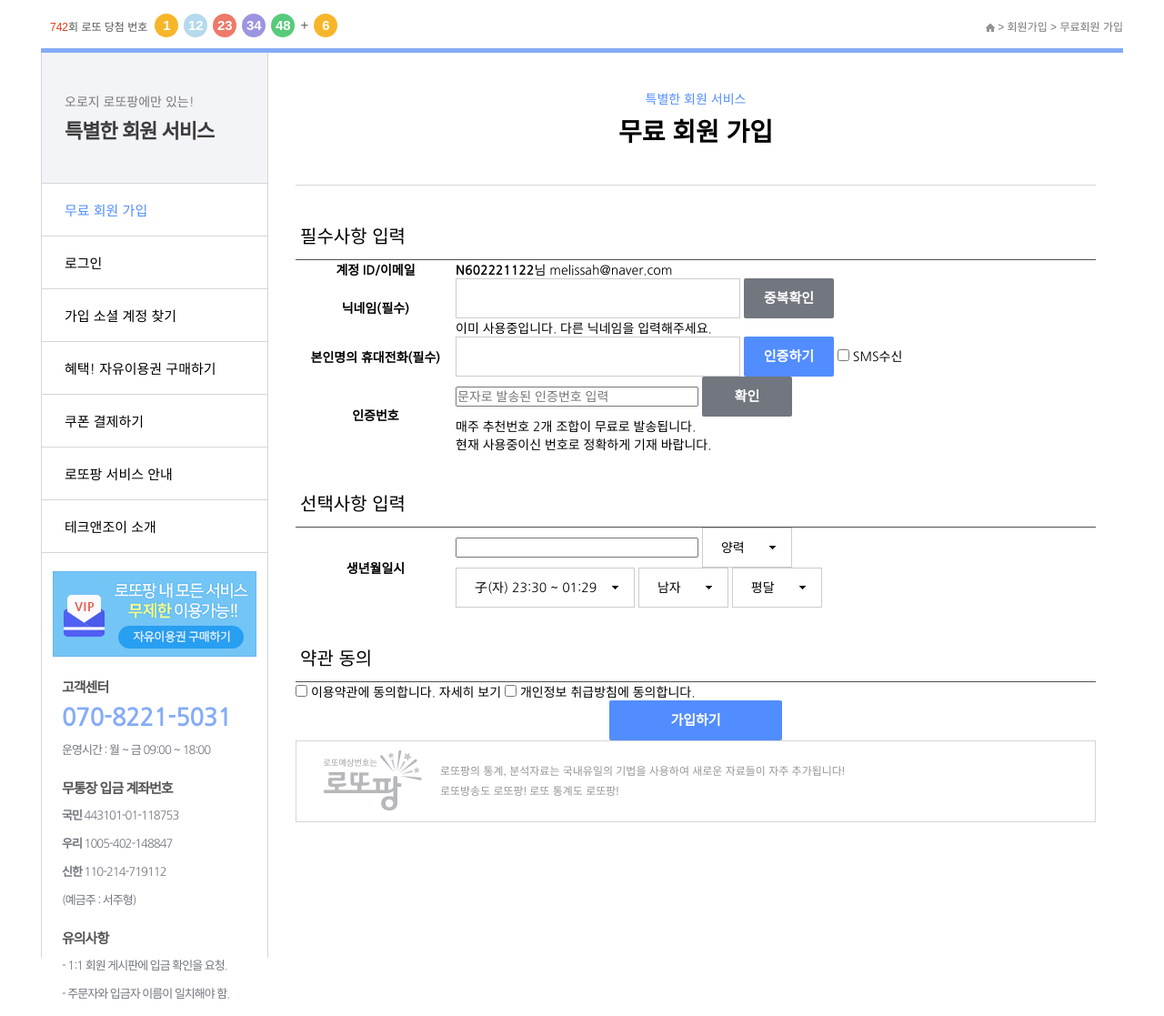
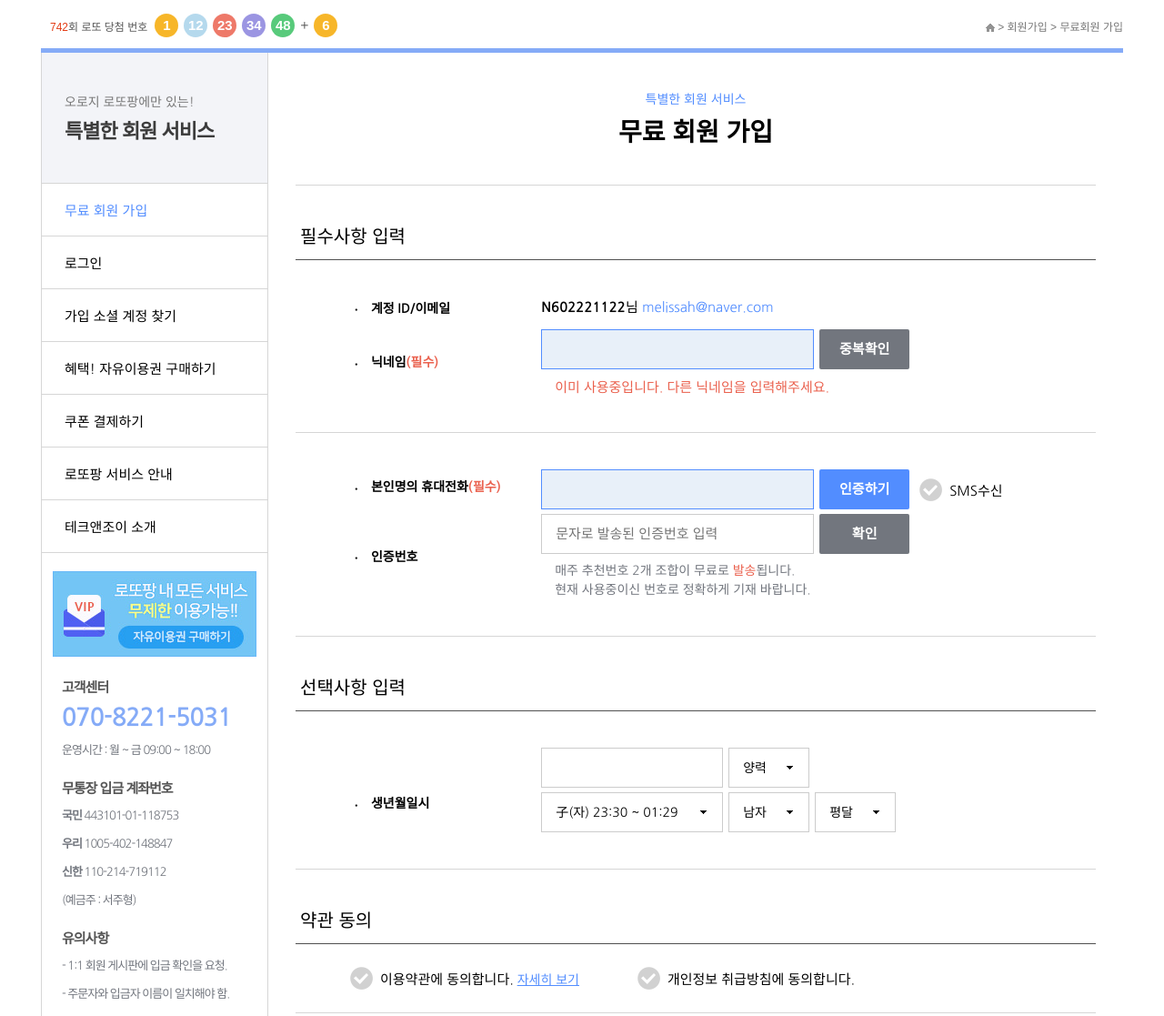
Before and after one commit to stellar1227/rtp_project, a website: page pc_web/template/member/member_join_info.html in a window 1280 px wide. Shown: the top 1117 px of the page at 91% size. Drawn offline with Linux system fonts and the light colour scheme; files whose address does not match are found by name.

Commit message:
회원가입정보입력페이지 완료

```diff
--- a/pc_web/resources/src/scss/reset.scss
+++ b/pc_web/resources/src/scss/reset.scss
@@ -61,5 +61,5 @@ textarea{
   @include blind(absolute);
 }
 caption{
-  //@include blind(absolute);
+  @include blind(absolute);
 }
--- a/pc_web/resources/src/scss/stellar.scss
+++ b/pc_web/resources/src/scss/stellar.scss
@@ -0,0 +1,14 @@
+/*member*/
+//회원가입
+.box_contents{
+  padding:25px 0;
+  border-bottom:1px solid $border-base;
+  .input_custom{
+    padding:0 0 0 60px;
+  }
+  .link_more{
+    vertical-align: middle;
+    color:$strong-color;
+    text-decoration: underline;
+  }
+}
--- a/pc_web/resources/src/scss/style.scss
+++ b/pc_web/resources/src/scss/style.scss
@@ -173,7 +173,12 @@ $lnb-width : 250px;
   .etc_info{//자투리인포메이션
     padding:20px 12px;
     .ad{
-
+      width:224px;
+      height:94px;
+      img{
+        width:100%;
+        height:100%;
+      }
     }
     .etc{
       margin:22px 0 0 0;
@@ -254,6 +259,7 @@ $lnb-width : 250px;
     @include boxSizing();
     width:100%;
     padding:10px 0 10px 30px;
+    margin:30px 0 0 0;//임시
     background: #fff;
     .logo{
       @include blind(indent);
@@ -308,17 +314,17 @@ input{
 }
 
 select{
-  min-width:99px;
+  min-width:89px;
   width:auto;
   height:44px;
-  padding:0 40px 0 20px;
+  padding:0 40px 0 15px;
   border:1px solid $input-b-primary;
   background-image:url("#{$common-img}/ico_select.png");
   background-repeat : no-repeat;
   background-position:100% 0;
   background-color:$input-g-primary;
   color:$base-color;
-  &.essential{
+  &[required]{
     border:1px solid $input-b-strong;
     background-color:$input-g-strong;
     color:$strong-color;
@@ -326,12 +332,20 @@ select{
   &[disabled]{
     border:1px solid $input-b-disabled;
     background-color:$input-g-disabled;
-    &.essential{
+    &[required]{
       border:1px solid $input-b-strong;
       background-color:$input-g-disabled;
     }
   }
   cursor:pointer;
+}
+
+//input, selector, textares size
+[data-width="200"]{
+  width:200px;
+}
+[data-width="300"]{
+  width:300px;
 }
 
 /*button style*/
@@ -360,6 +374,7 @@ button{
 }
 .btn_wrap{
   font-size:0;
+  margin:25px 0 0 0; //임시
   &[data-align="center"]{
     text-align: center;
     .btn_primary,.btn_strong {
@@ -388,6 +403,100 @@ textarea{
 
 }
 /*table*/
+.input_table{
+  table{
+    tbody{
+      tr{
+        @mixin cellpadding($type){
+          @if $type == top{
+            th{
+              padding-top:40px;
+            }
+            td{
+              padding-top:40px;
+            }
+          }@else if $type == bottom{
+            th{
+              padding-bottom:40px;
+            }
+            td{
+              padding-bottom:40px;
+            }
+          }
+        }
+        &:first-child{
+          @include cellpadding(top)
+        }
+        &:last-child{
+          @include cellpadding(bottom);
+          .has_data{
+            padding-bottom:0;
+          }
+        }
+      }
+      border-bottom:1px solid $border-base;
+    }
+    th{
+      padding-bottom:10px;
+      text-align: left;
+      padding-left:60px;
+      &:before{
+        display: inline-block;
+        content:"ㆍ"; //유니코드 넣을거임
+        vertical-align: middle;
+        margin-right:10px;
+      }
+    }
+    td{
+      padding-bottom:5px;
+      font-size:0;
+      %elStyle{
+        margin-right:6px;
+        vertical-align: middle;
+      }
+      input{
+       @extend %elStyle;
+      }
+      .input_custom{
+        @extend %elStyle;
+        margin-left:5px;
+      }
+      button{
+        @extend %elStyle;
+      }
+      a{
+        @extend %elStyle;
+      }
+      select{
+        @extend %elStyle;
+      }
+    }
+    .has_data{
+      font-size: 15px;
+      padding-bottom:10px;
+    }
+    .validate_notice{
+      margin-top:8px;
+      color:$notice-color;
+      font-size:15px;
+      padding-left: 15px;
+    }
+    .table_notice{
+      margin-top: 8px;
+      color:$light-color;
+      font-size:14px;
+      padding-left: 15px;
+      line-height:150%;
+    }
+    span[data-color="red"]{
+      color:$notice-color
+    }
+    span[data-color="blue"]{
+      color:$strong-color
+    }
+  }
+}
+
 
 /*list*/
 
--- a/pc_web/template/member/member_join_info.html
+++ b/pc_web/template/member/member_join_info.html
@@ -56,7 +56,7 @@
             <aside class="etc_info">
                 <div class="ad">
                     <a href="#">
-                        <img src="../resources/img/temp/tmp_lnb_ad1.jpg" alt="로또팡 내 모든 서비스 무제한 이용가능!! 자유이용권 구매하기">
+                        <img src="../../resources/img/temp/tmp_lnb_ad1.jpg" alt="로또팡 내 모든 서비스 무제한 이용가능!! 자유이용권 구매하기">
                     </a><!-- N; img 관리자등록시 alt 갱신 -->
                 </div>
                 <dl class="etc">
@@ -92,23 +92,25 @@
 
             <div class="input_table"><!-- input_table : 필수사항 입력 -->
                 <table>
-                    <caption class="blind">필수사항 입력</caption>
+                    <caption>필수사항 입력</caption>
                     <colgroup>
-                        <col style="width:20%">
-                        <col style="">
+                        <col style="width:30.7%">
+                        <col style="width:auto">
                     </colgroup>
                     <tbody>
                         <tr>
                             <th scope="row">계정 ID/이메일</th>
                             <td>
-                                <b>N602221122</b>님
-                                <span data-color="blue">melissah@naver.com</span>
+                                <p class="has_data">
+                                    <b>N602221122</b>님
+                                    <span data-color="blue">melissah@naver.com</span>
+                                </p>
                             </td>
                         </tr>
                         <tr>
                             <th scope="row"><label for="joinNickNm">닉네임<span data-color="red">(필수)</span></label></th>
                             <td>
-                                <input type="text" size="20" required id="joinNickNm" title="닉네임 입력">
+                                <input type="text" data-width="300" required id="joinNickNm" title="닉네임 입력">
                                 <button class="btn_primary">중복확인</button>
                                 <p class="validate_notice">이미 사용중입니다. 다른 닉네임을 입력해주세요.</p>
                             </td>
@@ -118,16 +120,18 @@
                         <tr>
                             <th scope="row"><label for="joinPhoneNum">본인명의 휴대전화<span data-color="red">(필수)</span></label></th>
                             <td>
-                                <input type="text" size="20" required id="joinPhoneNum" title="본인명의 휴대전화 입력">
+                                <input type="text" data-width="300" required id="joinPhoneNum" title="본인명의 휴대전화 입력">
                                 <button class="btn_strong">인증하기</button>
-                                <input type="checkbox" id="chkSmsAgree" title="SMS수신동의">
-                                <label for="chkSmsAgree">SMS수신</label>
+                                <div class="input_custom">
+                                    <input type="checkbox" id="chkSmsAgree" title="SMS수신동의">
+                                    <label for="chkSmsAgree"><span>SMS수신</span></label>
+                                </div>
                             </td>
                         </tr>
                         <tr>
                             <th scope="row"><label for="joinVerifyNum">인증번호</label></th>
                             <td>
-                                <input type="number" required id="joinVerifyNum" placeholder="문자로 발송된 인증번호 입력" title="휴대전화 인증번호 입력">
+                                <input type="text"  data-width="300" id="joinVerifyNum" placeholder="문자로 발송된 인증번호 입력" title="휴대전화 인증번호 입력">
                                 <button class="btn_primary">확인</button>
                                 <p class="table_notice">매주 추천번호 2개 조합이 무료로 <span data-color="red">발송</span>됩니다.<br>현재 사용중이신 번호로 정확하게 기재 바랍니다.</p>
                             </td>
@@ -145,21 +149,24 @@
             </h3>
             <div class="input_table"><!-- input_table : 선택사항 입력 -->
                 <table>
-                    <caption class="blind">선택사항 입력</caption>
+                    <caption>선택사항 입력</caption>
                     <colgroup>
-                        <col style="width:20%">
-                        <col style="">
+                        <col style="width:30.7%">
+                        <col style="width:auto">
                     </colgroup>
                     <tbody>
                         <tr>
-                            <th scope="row"><label for="birthDate">생년월일시</label></th>
+                            <th scope="row" rowspan="2"><label for="birthDate">생년월일시</label></th>
                             <td>
-                                <input type="number" id="birthDate" size="10" title="생년월일시 입력">
+                                <input type="text" id="birthDate" data-width="200" title="생년월일시 입력">
                                 <select name="" title="생년월일시 양력 음력 선택">
                                     <option value="">양력</option>
                                     <option value="">음력</option>
-                                </select><br>
-                                <select name="" title="생년월일시 십이지지 선택">
+                                </select>
+                            </td>
+                        </tr>
+                            <td>
+                                <select name="" title="생년월일시 십이지지 선택" data-width="200">
                                     <option value="">子(자) 23:30 ~ 01:29</option>
                                 </select>
                                 <select name="" title="성별 선택">
@@ -182,17 +189,16 @@
             </h3>
 
 
-            <!-- [COMMENT] 김가빈 :
-                1. 아래 182 LINE DIV 클래스 네이밍 표준 필요'ㅁ'/
-            -->
-
-            <div class="">
-                <input type="checkbox" id="chkTermsAgree" title="이용약관 동의">
-                <label for="chkTermsAgree">이용약관에 동의합니다.</label>
-                <a href="member_terms.html">자세히 보기</a>
-
-                <input type="checkbox" id="chkPrivacyAgree" title="개인정보 취급방침 동의">
-                <label for="chkPrivacyAgree">개인정보 취급방침에 동의합니다.</label>
+            <div class="box_contents">
+                <div class="input_custom">
+                    <input type="checkbox" id="chkTermsAgree" title="이용약관 동의">
+                    <label for="chkTermsAgree"><span>이용약관에 동의합니다.</span></label>
+                </div>
+                <a href="#" class="link_more">자세히 보기</a>
+                <div class="input_custom">
+                    <input type="checkbox" id="chkPrivacyAgree" title="개인정보 취급방침 동의">
+                    <label for="chkPrivacyAgree"><span>개인정보 취급방침에 동의합니다.</span></label>
+                </div>
             </div>
 
             <div class="btn_wrap" data-align="center">
@@ -208,5 +214,6 @@
     </div>
 </div>
 <!-- footer include -->
+<script src="../../resources/lib/jquery-1.12.4.min.js"></script>
 </body>
 </html>
```
Also changed, not shown: pc_web/guide/style_guide.html (+5 -5 lines), pc_web/guide/work_sheet.html (+2 -2 lines), pc_web/include/layout.html (+1 -1 lines), pc_web/resources/src/scss/mixin.scss (+5 -2 lines), pc_web/resources/css/common-ui.css.
